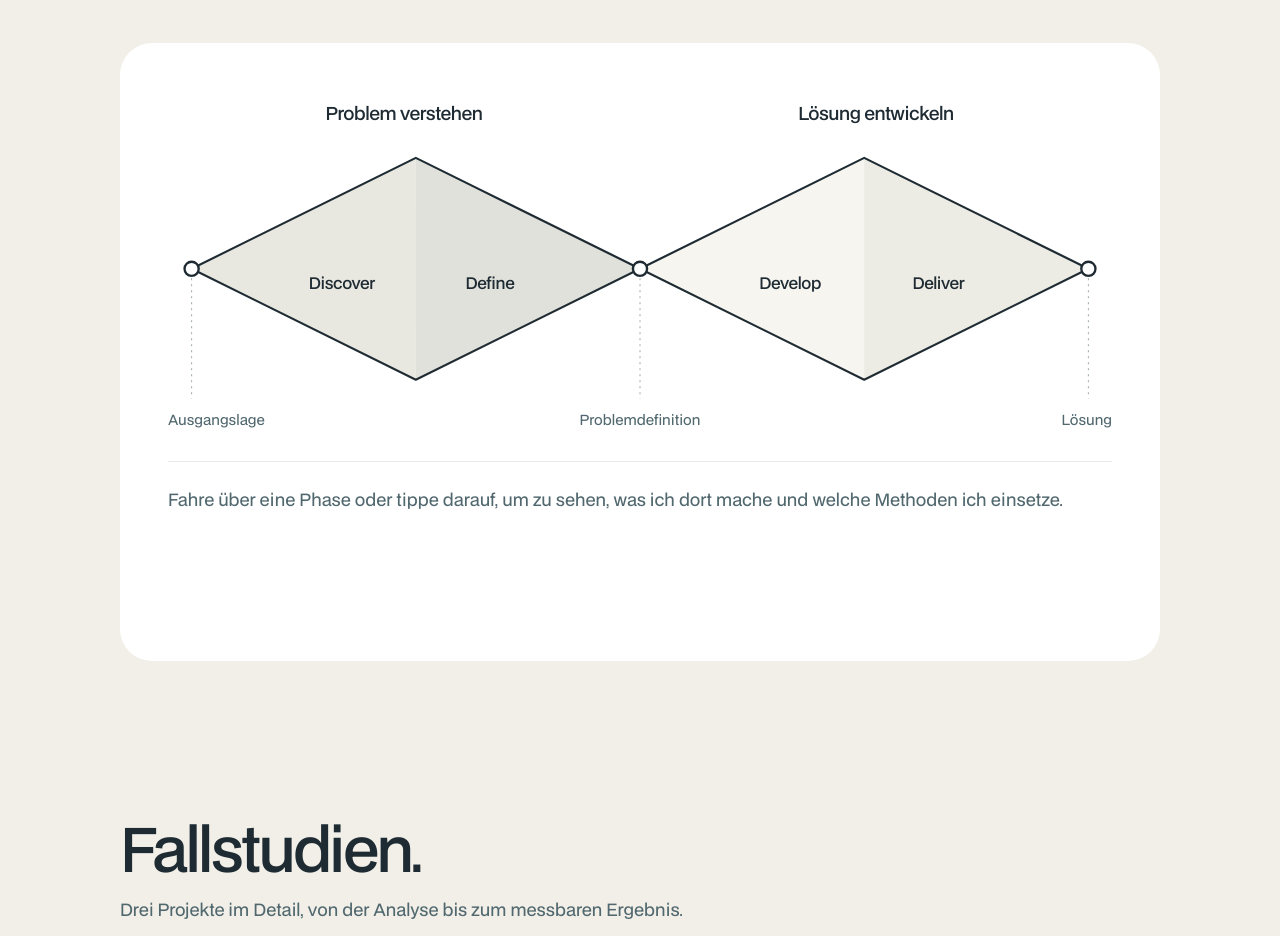
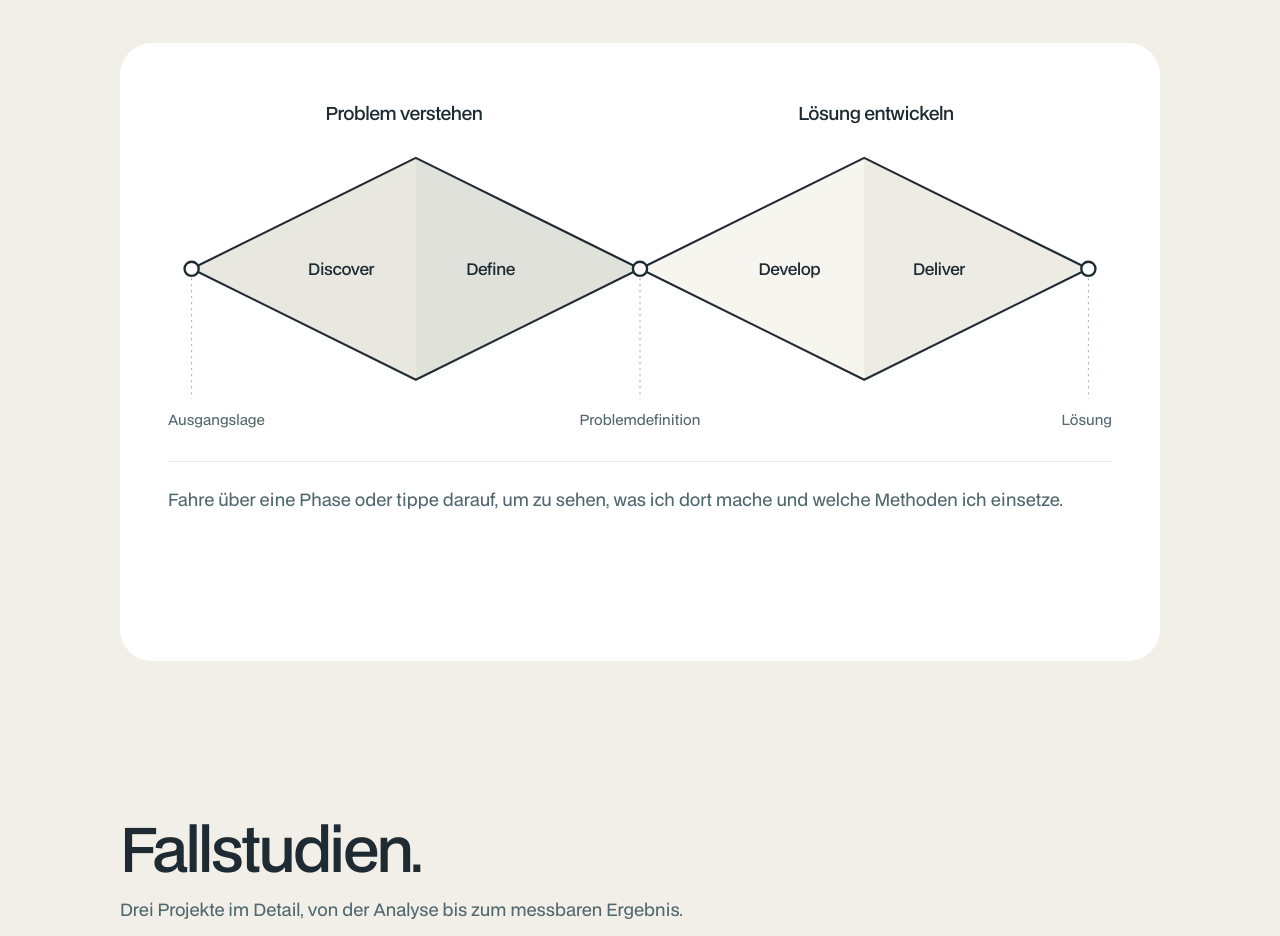
Before and after one commit to MirceaObreja/portfolio, a Next.js app: page / in a window 1280 px wide. Shown: the part 3620-4556 px from the top of the page. Built offline with nearby package versions, Linux system fonts and the light colour scheme.

Commit message:
Double Diamond: Phasennamen genau mittig in jeder Hälfte
Co-Authored-By: Claude Opus 5.5 <noreply@anthropic.com>
Claude-Session: https://claude.ai/code/session_01HYx915nDmFPKHPnvLH996D

```diff
--- a/src/components/double-diamond.tsx
+++ b/src/components/double-diamond.tsx
@@ -30,10 +30,10 @@ const HALVES: Record<Phase, string> = {
 };
 const BASIS: Record<Phase, string> = { discover: '#e8e8e1', define: '#dfe1da', develop: '#f6f5f0', deliver: '#ecece5' };
 const LABEL: Record<Phase, { x: string; y: string }> = {
-  discover: { x: '18.4%', y: '49.5%' },
-  define: { x: '34.1%', y: '49.5%' },
-  develop: { x: '65.9%', y: '49.5%' },
-  deliver: { x: '81.6%', y: '49.5%' },
+  discover: { x: '18.33%', y: '49.55%' },
+  define: { x: '34.17%', y: '49.55%' },
+  develop: { x: '65.83%', y: '49.55%' },
+  deliver: { x: '81.67%', y: '49.55%' },
 };
 export function DoubleDiamond({ texte, spaces, hint }: { texte: Text; spaces: [string, string]; hint: string }) {
   const reduce = useReducedMotion();
@@ -61,6 +61,8 @@ export function DoubleDiamond({ texte, spaces, hint }: { texte: Text; spaces: [s
       </div>
 
       <div className="relative" onMouseLeave={() => setHover(null)}>
+        {/* Beschriftungen beziehen sich nur auf die Grafik, damit sie genau in der Mitte jeder Hälfte liegen */}
+        <div className="relative">
         <svg ref={svgRef} viewBox="0 0 800 222" className="block h-auto w-full overflow-visible">
           {/* Flächen erscheinen, sobald die Kontur des jeweiligen Diamanten fertig ist */}
           {[0, 1].map((d) => (
@@ -141,13 +143,15 @@ export function DoubleDiamond({ texte, spaces, hint }: { texte: Text; spaces: [s
             onClick={() => toggle(p)}
             style={{ left: LABEL[p].x, top: LABEL[p].y }}
             className={cn(
-              'absolute -translate-x-1/2 -translate-y-1/2 rounded-full px-1 py-1 text-[11px] font-medium tracking-tight transition-colors sm:px-2 sm:text-[15px] md:text-base',
+              'absolute -translate-x-1/2 -translate-y-1/2 whitespace-nowrap rounded-full px-1 py-1 leading-none text-[11px] font-medium tracking-tight transition-colors sm:px-2 sm:text-[15px] md:text-base',
               aktiv === p ? 'text-white' : 'text-foreground',
             )}
           >
             {texte[p].name}
           </motion.button>
         ))}
+
+        </div>
 
         {/* Beschriftung direkt unter den drei Punkten */}
         <div aria-hidden className="pointer-events-none relative mt-2 h-5 text-[11px] text-muted-foreground sm:text-[14px]">
```
